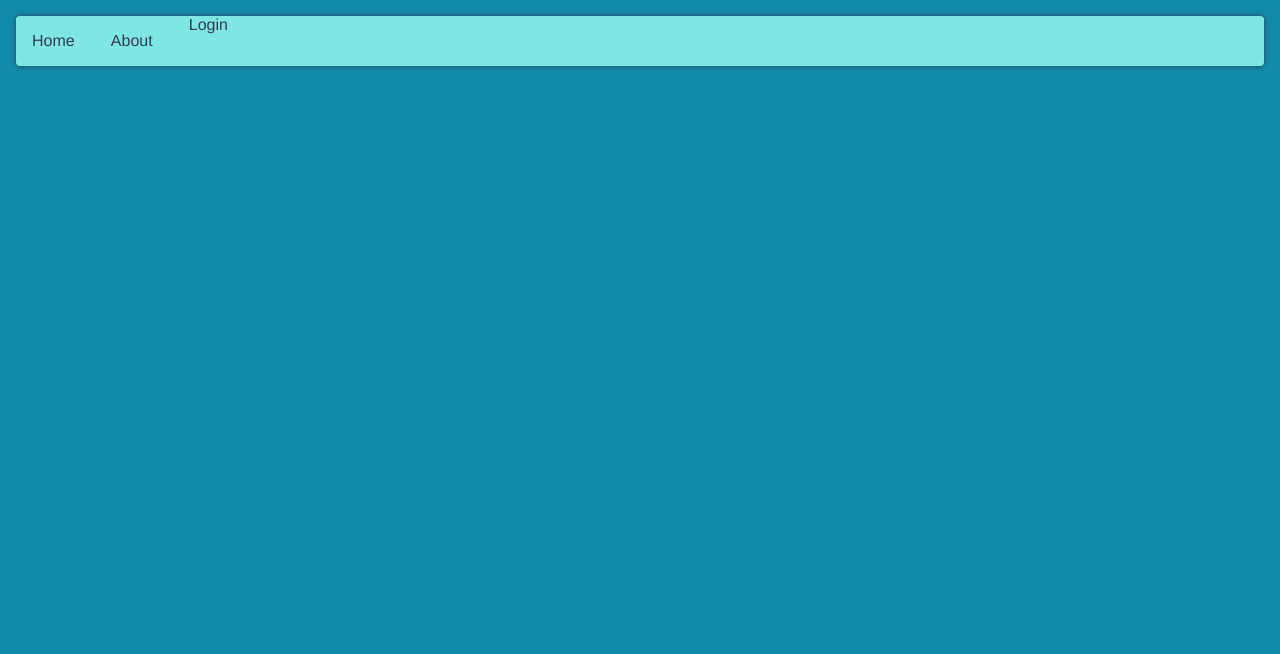
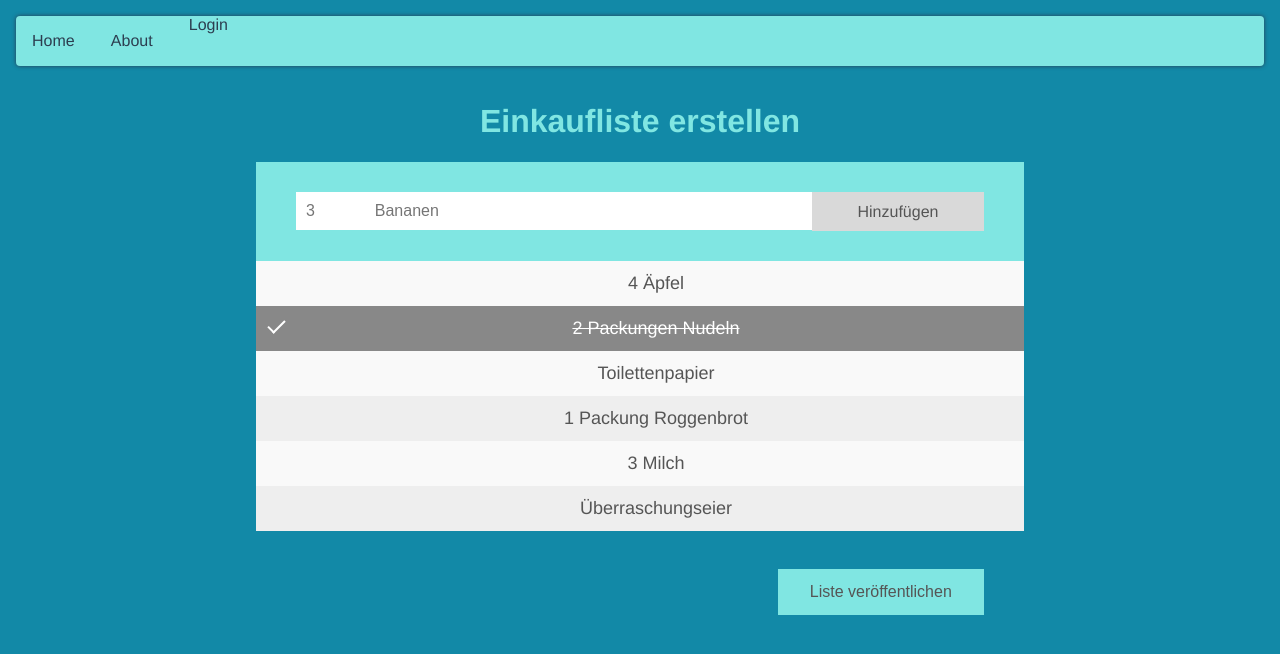
Before and after one commit to NeighborhoodAid/frontend, a Vue app: page /list in a window 1280 px wide. Shown: the top 654 px of the page. Built offline with nearby package versions, Linux system fonts and the light colour scheme.

Commit message:
Pure Frontend HTML, CSS for shopping list

```diff
--- a/src/App.vue
+++ b/src/App.vue
@@ -3,8 +3,9 @@
     <div id="nav">
       <router-link to="/">Home</router-link> |
       <router-link to="/about">About</router-link> |
-      <span v-if="$store.getters['userModule/isLoggedIn']"> <router-link to="/profile">Profile</router-link> | </span>
-      <span v-if="$store.getters['userModule/isLoggedIn']"> <router-link to="/logout">Logout</router-link> </span>
+      <span v-if="$store.getters['userModule/isLoggedIn']"><router-link to="/profile">Profile</router-link> | </span>
+      <span v-if="$store.getters['userModule/isLoggedIn']"><router-link to="/list">Einkaufsliste</router-link> | </span>
+      <span v-if="$store.getters['userModule/isLoggedIn']"><router-link to="/logout">Logout</router-link> </span>
       <span v-else> <router-link to="/login">Login</router-link></span>
     </div>
     <router-view/>
@@ -22,6 +23,7 @@ export default Vue.extend({
 </script>
 
 <style lang="scss">
+
   #app {
     font-family: Avenir, Helvetica, Arial, sans-serif;
     -webkit-font-smoothing: antialiased;
--- a/src/router/index.ts
+++ b/src/router/index.ts
@@ -29,6 +29,11 @@ const routes = [
     // this generates a separate chunk (about.[hash].js) for this route
     // which is lazy-loaded when the route is visited.
     component: () => import(/* webpackChunkName: "about" */ '../views/Profile.vue')
+  },
+  {
+    path: '/list',
+    name: 'Einkaufsliste',
+    component: () => import('../views/List.vue')
   },
   {
     path: '/login',
--- /dev/null
+++ b/src/views/List.vue
@@ -0,0 +1,219 @@
+<template>
+    <div class="list">
+        <h1>Einkaufliste erstellen</h1>
+
+        <div id="myDIV" class="header">
+            <input type="text" id="number" placeholder="3">
+            <input type="text" id="supply" placeholder="Bananen">
+            <span onclick="newElement()" class="addBtn">Hinzuf&uuml;gen</span>
+        </div>
+
+        <ul id="myUL">
+            <li>4 &Auml;pfel</li>
+            <li class="checked">2 Packungen Nudeln</li>
+            <li>Toilettenpapier</li>
+            <li>1 Packung Roggenbrot</li>
+            <li>3 Milch</li>
+            <li>&Uuml;berraschungseier</li>
+        </ul>
+        <div class="publish">
+            <button type="submit">Liste ver&ouml;ffentlichen</button>
+        </div>
+
+    </div>
+</template>
+
+<script lang="ts">
+import Vue from 'vue'
+import router from '../router'
+export default Vue.extend({
+    // Create a "close" button and append it to each list item
+    // Click on a close button to hide the current list item
+    // Add a "checked" symbol when clicking on a list item
+    // Create a new list item when clicking on the "Add" button
+})
+</script>
+
+<style lang="scss" scoped>
+
+    .publish {
+      padding: 30px 40px;
+      text-align: center;
+    }
+
+    button {
+      background-color: #80e6e2;
+      color: #555;
+      font-size: 16px;
+      padding: 14px 20px;
+      margin: 8px 0;
+      border: none;
+      cursor: pointer;
+      width: 30%;
+      float: right;
+    }
+
+    button:hover {
+      opacity: 0.8;
+    }
+
+    .list {
+        padding: 0 20% 0 20%;
+    }
+    /* Include the padding and border in an element's total width and height */
+    * {
+      box-sizing: border-box;
+    }
+
+    /* Remove margins and padding from the list */
+    ul {
+      margin: 0;
+      padding: 0;
+      color: #555;
+    }
+
+    /* Style the list items */
+    ul li {
+      cursor: pointer;
+      position: relative;
+      padding: 12px 8px 12px 40px;
+      list-style-type: none;
+      background: #eee;
+      font-size: 18px;
+      transition: 0.2s;
+
+      /* make the list items unselectable */
+      -webkit-user-select: none;
+      -moz-user-select: none;
+      -ms-user-select: none;
+      user-select: none;
+    }
+
+    /* Set all odd list items to a different color (zebra-stripes) */
+        ul li:nth-child(odd) {
+            background: #f9f9f9;
+        }
+
+        /* Darker background-color on hover */
+    ul li:hover {
+        background: #ddd;
+    }
+
+    /* When clicked on, add a background color and strike out text */
+    ul li.checked {
+      background: #888;
+      color: #fff;
+      text-decoration: line-through;
+    }
+
+    /* Add a "checked" mark when clicked on */
+    ul li.checked::before {
+      content: '';
+      position: absolute;
+      border-color: #fff;
+      border-style: solid;
+      border-width: 0 2px 2px 0;
+      top: 10px;
+      left: 16px;
+      transform: rotate(45deg);
+      height: 15px;
+      width: 7px;
+    }
+
+    /* Style the close button */
+    .close {
+      position: absolute;
+      right: 0;
+      top: 0;
+      padding: 12px 16px 12px 16px;
+    }
+
+    .close:hover {
+      background-color: #f44336;
+      color: white;
+    }
+
+    /* Style the header */
+    .header {
+      background-color: #80e6e2;
+      padding: 30px 40px;
+      color: white;
+      text-align: center;
+    }
+
+    /* Clear floats after the header */
+    .header:after {
+      content: "";
+      display: table;
+      clear: both;
+    }
+
+    /* Style the input */
+    input {
+      margin: 0;
+      border: none;
+      border-radius: 0;
+      padding: 10px;
+      float: left;
+      font-size: 16px;
+    }
+
+    /*number of things to buy*/
+    #number {
+      width: 10%
+    }
+
+    /*thing to buy*/
+    #supply {
+      width: 65%
+    }
+
+    /* Style the "Add" button */
+    .addBtn {
+        padding: 10px;
+        padding-top: 11px;
+        width: 25%;
+        background: #d9d9d9;
+        color: #555;
+        float: left;
+        text-align: center;
+        font-size: 16px;
+        cursor: pointer;
+        transition: 0.3s;
+        border-radius: 0px;
+    }
+
+    .addBtn:hover {
+      background-color: #bbb;
+    }
+    .menu-entry {
+        border-bottom-style: solid;
+        border-bottom-width: 1px;
+        border-bottom-color: gray;
+        padding-top: 8px;
+        padding-bottom: 8px;
+        height: 120px;
+        width: 100vw;
+        .icon > img
+
+    {
+        text-align: left;
+        height: 2em;
+        padding-left: 4px;
+        padding-right: 4px;
+    }
+
+    .value {
+        text-align: left;
+        display: inline;
+    }
+
+    .button > img {
+        text-align: right;
+        padding-left: 4px;
+        padding-right: 4px;
+        width: 24px;
+        height: 24px;
+    }
+    }
+</style>
```
